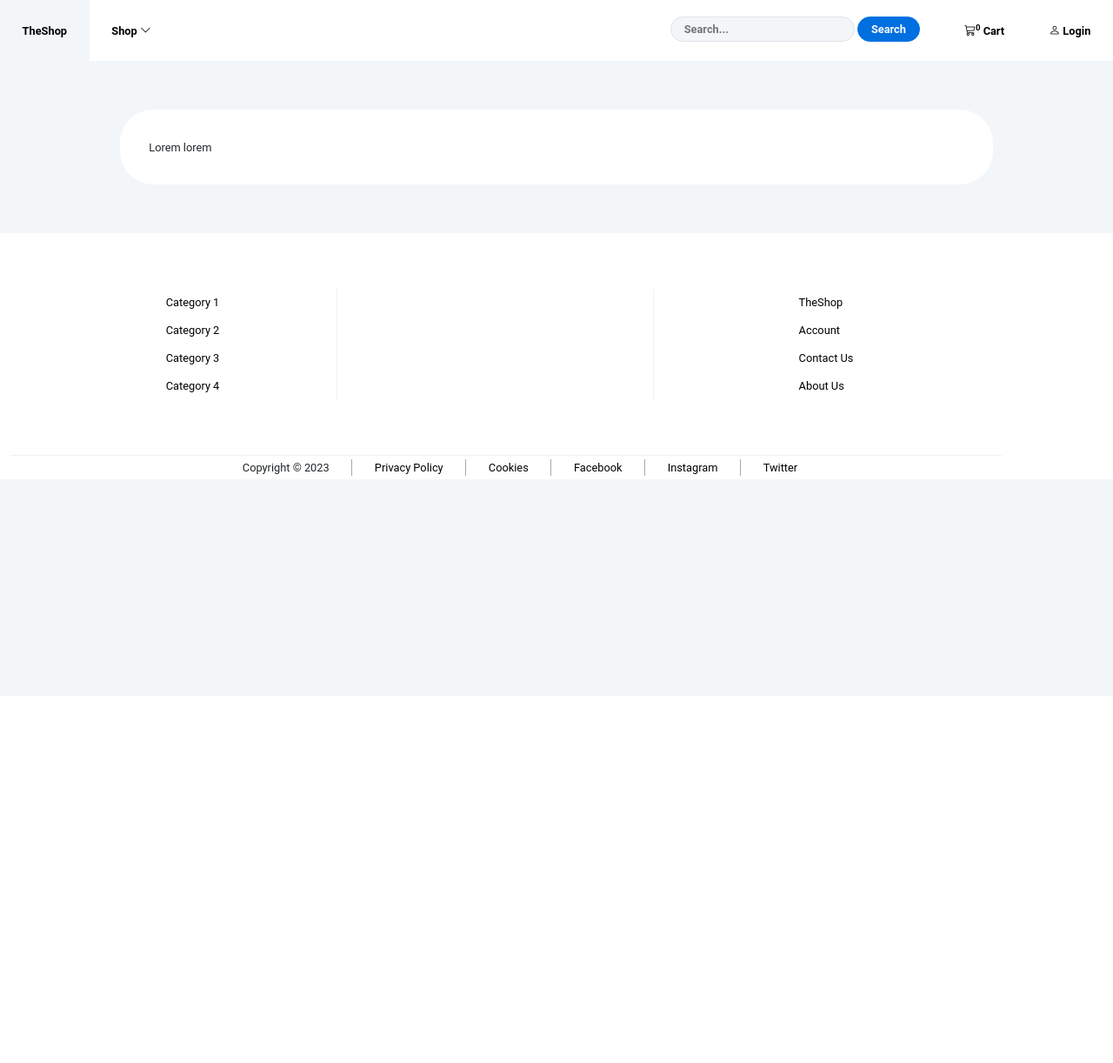
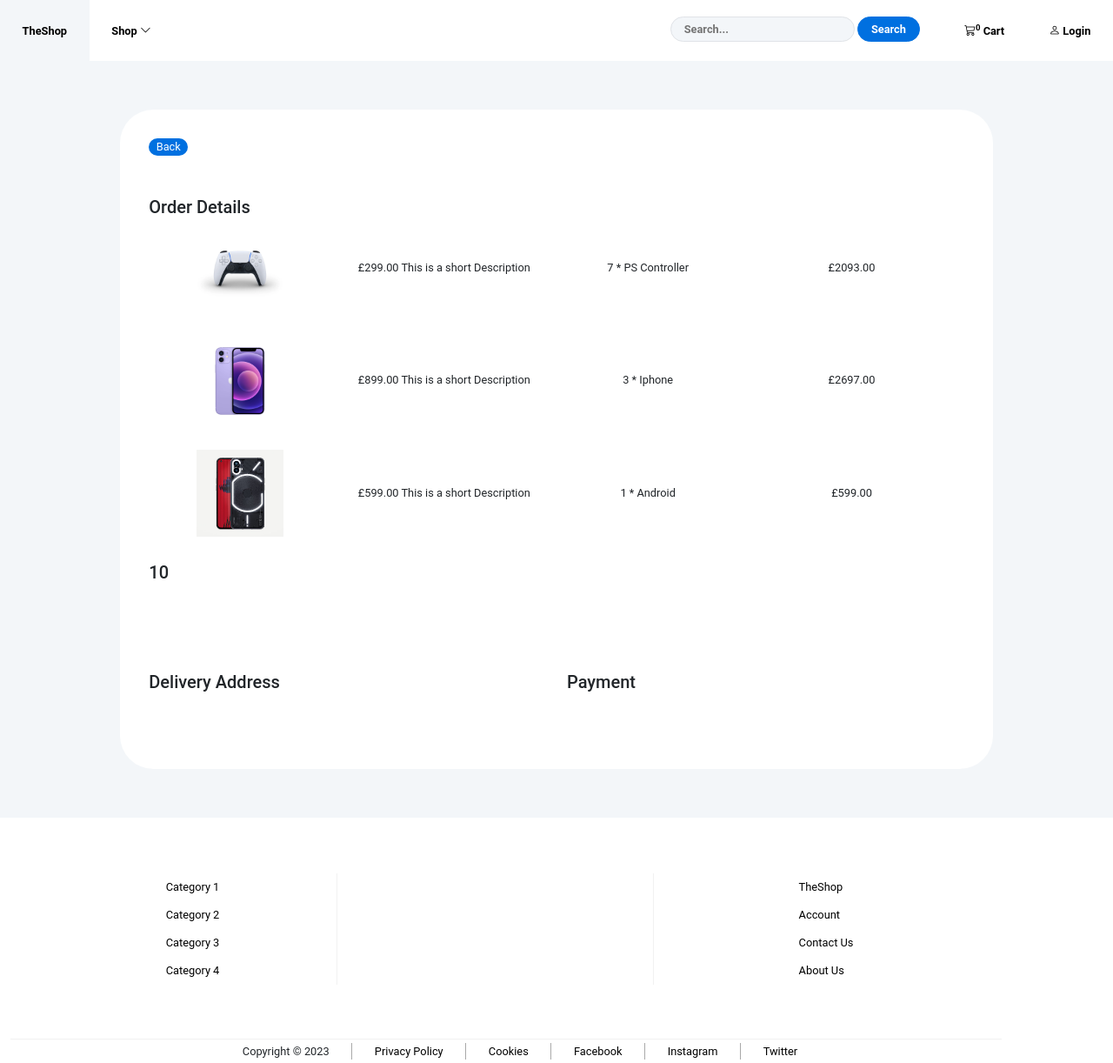
Before and after one commit to myosei14/dailyshoppper, a Django app: template theshop/order/templates/order/checkout.html in a window 1280 px wide. Shown: the whole page at 87% size. Before the commit the page ends 547 px from the top, so only its background shows below. Run offline with Django 4.2, Linux system fonts and the light colour scheme; data comes from the database, SQL or seed files in the repository; both versions use the stored data as it was after the commit; tables that the repository leaves empty hold one stand-in row (values such as "Sample post"); the template is opened without the code that fills it: values that come from a table or form of the project are taken from there, most other values are stand-ins (such as "Sample title", 1, 10 or a date in 2020); some libraries are stand-ins or nearby versions.

Commit message:
Order details and Delivery address added to checkout page

```diff
--- a/theshop/order/templates/order/cart.html
+++ b/theshop/order/templates/order/cart.html
@@ -4,7 +4,7 @@
 
 <!--header links-->
 {% block header_links %}
-    <link rel="stylesheet" href="{% static 'css/cart.css' %}">
+    <link rel="stylesheet" href="{% static 'css/cart_checkout.css' %}">
     <link rel="stylesheet" href="{% static 'css/product_detail.css' %}">
 {% endblock header_links %}
 
--- a/theshop/order/templates/order/checkout.html
+++ b/theshop/order/templates/order/checkout.html
@@ -1,9 +1,10 @@
 {% extends 'shop/base.html' %}
 {% load static %}
+{% load mathfilters %}
 
 <!--header links-->
 {% block header_links %}
-    <link rel="stylesheet" href="{% static 'css/checkout.css' %}">
+    <link rel="stylesheet" href="{% static 'css/cart_checkout.css' %}">
     <link rel="stylesheet" href="{% static 'css/product_detail.css' %}">
 {% endblock header_links %}
 
@@ -14,9 +15,57 @@
 
 {% block content %}
     <div class="container">
+        <div class="product_detail_section">
+            <div class="row">
+                <div class="col-md-1">
+                    <a href="#" class="back_to_products" onclick="history.back()">Back</a>
+                </div>
+            </div>
+            <div class="row">
+                <div class="col-md-12">
+                    <h5>Order Details</h5>
+                        {% for order in order_items %}
+                            <div class="row">
+                                <input type="hidden" value="{{order.product.id}}" class="hidden-form" name="{{order.product.id}}"/>
+                                <div class="row cart_item">
+                                    <div class="col-md-3">
+                                        <img src="{{ order.product.image.url }}" alt="{{ order.product }}" class="img-fluid cart_product_img" width=100 height=100>
+                                    </div>
+                                    <div class="col-md-3">
+                                        <p>£{{order.product.price}} This is a short Description</p>
+                                    </div>
+                                    <div class="col-md-3">
+                                        <p> {{order.quantity}} * {{ order.product }}</p>
+                                    </div>
 
-        <div class="product_detail_section">
-            Lorem lorem
+                                    <div class="col-md-3">
+                                        <p> £{{ order.quantity|mul:order.product.price }}</p>
+                                    </div>
+                                </div>
+                            </div>
+                        {% endfor %}
+                        <div class="row">
+                            <h5>{{order_total}}</h5>
+                        </div>
+                </div>
+            </div>
+            <div class="row">
+                <div class="col-md-6">
+                    <h5>Delivery Address</h5>
+                        {% if request.user.is_authenticated and accountinfo %}
+                            <p>{{ request.user.name }}</p>
+                            <p>{{ accountinfo.house_number }}</p>
+                            <p>{{ accountinfo.street }}</p>
+                            <p>{{ accountinfo.region_or_county }}</p>
+                            <p>{{ accountinfo.postcode }}</p>
+                            <p>{{ accountinfo.country }}</p>
+                            <p>{{ accountinfo.phone }}</p>
+                        {% endif %}
+                </div>
+                <div class="col-md-6">
+                    <h5>Payment</h5>
+                </div>
+            </div>
         </div>
 
 
```
Also changed, not shown: theshop/order/views.py (+11 -1 lines), db.sqlite3, static/images/730918.webp (added), static/images/iphone.jpg (added), static/images/nothing.jpg (added), static/images/ps5.webp (added), theshop/order/migrations/0005_alter_orderitem_product.py (added), theshop/static/css/cart_checkout.css (renamed from theshop/static/css/cart.css).
